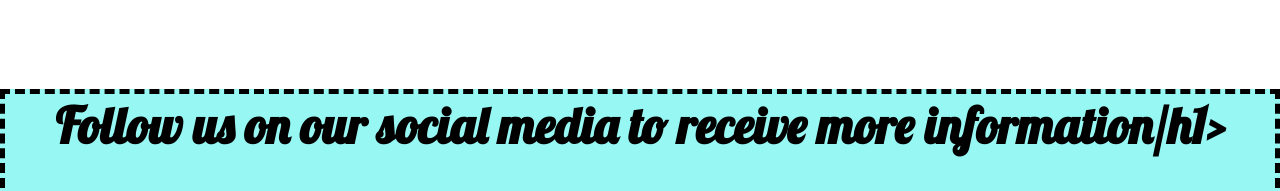
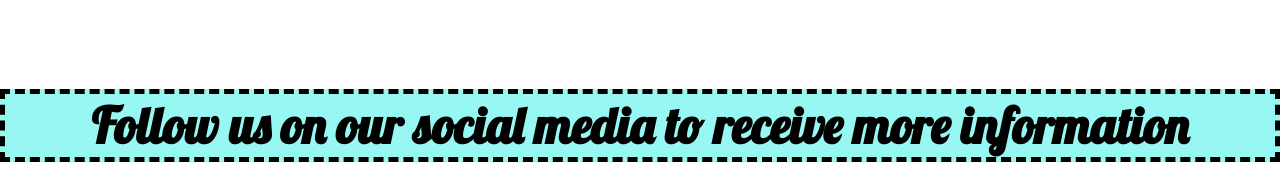
Before and after one commit to marlenneortega/alfareria-test, a plain HTML site: page pag2.html in a window 1280 px wide. Shown: the part 2825-3016 px from the top of the page. Drawn offline with nearby package versions, Linux system fonts and the light colour scheme; a web font is replaced by a local one.

Commit message:
Update pag2.html

```diff
--- a/pag2.html
+++ b/pag2.html
@@ -152,7 +152,7 @@ This is because of the mud quality. It is also due to the historic context that
 
     <section>
 
-        <h1 class="redes"> Follow us on our social media to receive more information/h1>
+        <h1 class="redes"> Follow us on our social media to receive more information</h1>
 
         <div class="container text-center">
 
```
